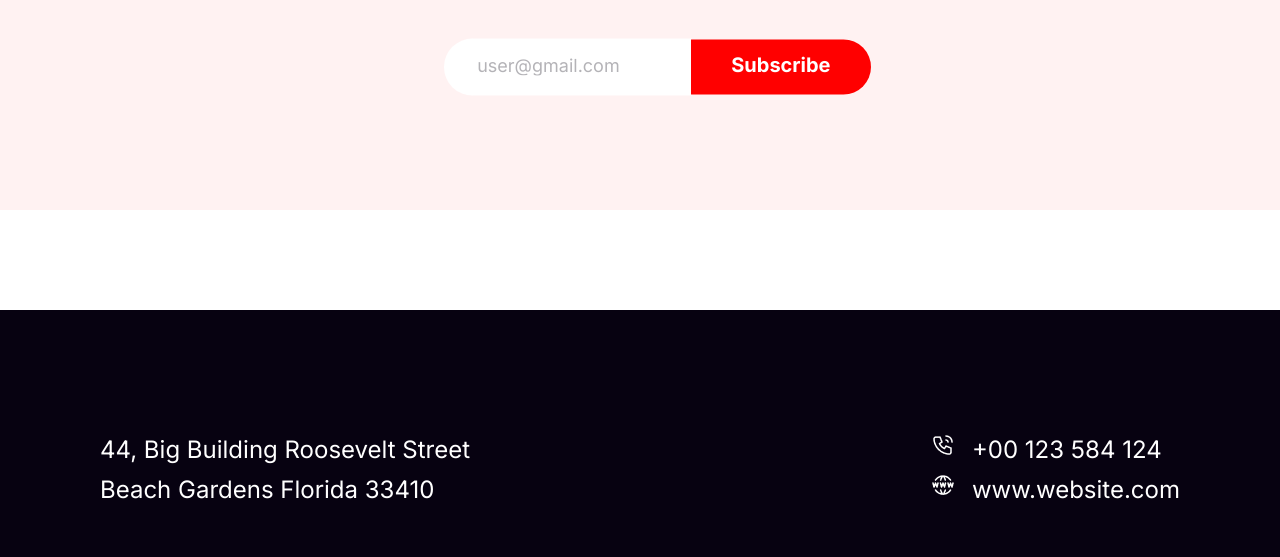
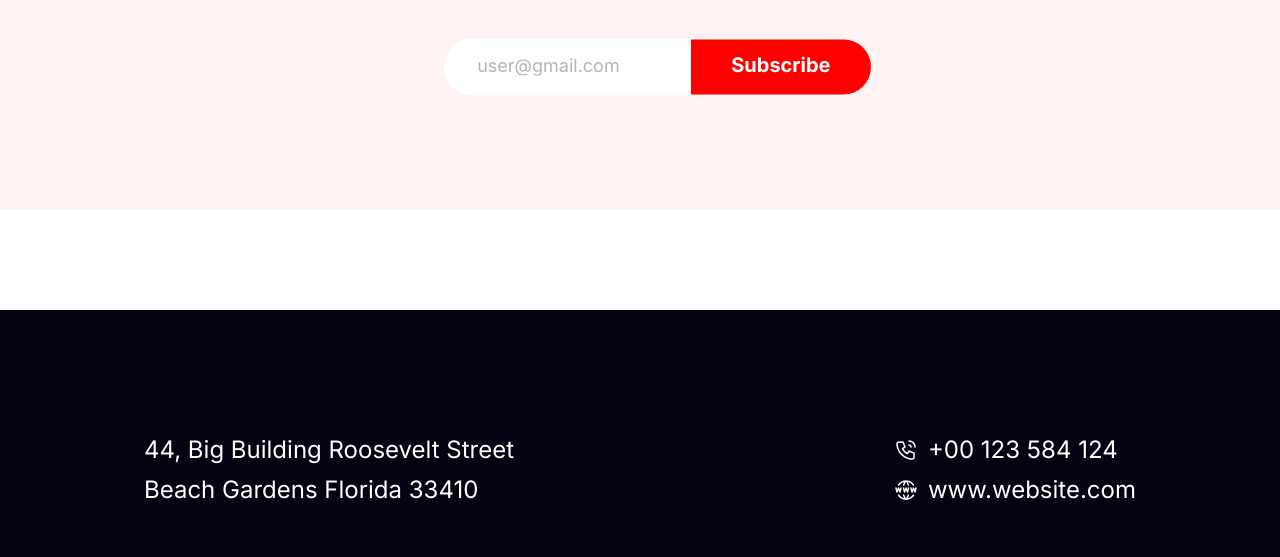
Before and after one commit to muhammadsaif7717/New-Year-New-Mission, a plain HTML site: page index.html in a window 1280 px wide. Shown: the part 6160-6717 px from the top of the page. Drawn offline with Linux system fonts and the light colour scheme.

Commit message:
fixex footer bugs

```diff
--- a/index.html
+++ b/index.html
@@ -131,8 +131,10 @@
                     Beach Gardens Florida 33410</h1>
             </div>
             <div>
-                <h1><img src="resources/Call.png" alt="call">  +00 123 584 124 <br>
-                   <img src="resources/Website.png" alt="website"> www.website.com</h1>
+                <ul>
+                    <li><img src="resources/Call.png" alt="call"> <h2>+00 123 584 124</h2></li>
+                    <li><img src="resources/Website.png" alt="website"> <h2>www.website.com</h2></li>
+                </ul>
             </div>
         </div>
         <div class="container2">
--- a/stayles/style.css
+++ b/stayles/style.css
@@ -361,28 +361,40 @@ footer{
     height: 609px;
     background-color: #070211;
 }
+
 .container1{
     display: flex;
     justify-content: space-between;
 }
-.container1>div>h1{
+.container1 div h1{
     color: #FFF;
     font-family: Inter;
     font-size: 24px;
     font-weight: 500;
     line-height: 40px;
     margin-top: 120px;
+    margin-left: 144px;
+}
 
+.container1 ul{
+    margin-top: 120px;
+    margin-right: 144px;
 }
-.container1>div>h1:first-child{
-    margin-left: 100px;
+.container1 ul li{
+    list-style: none;
+    display: flex;
+    align-items: center;
 }
-.container1>div>h1:last-child{
-    margin-right: 100px;
+.container1 h2{
+    color: #FFF;
+    font-family: Inter;
+    font-size: 24px;
+    font-weight: 500;
+    line-height: 40px;
+    display: inline;
 }
-.container1>div>h1>img{
-    margin: 0px 10px 0 0;
-
+.container1 img{
+    margin-right: 10px;
 }
 
 .container2{
```
